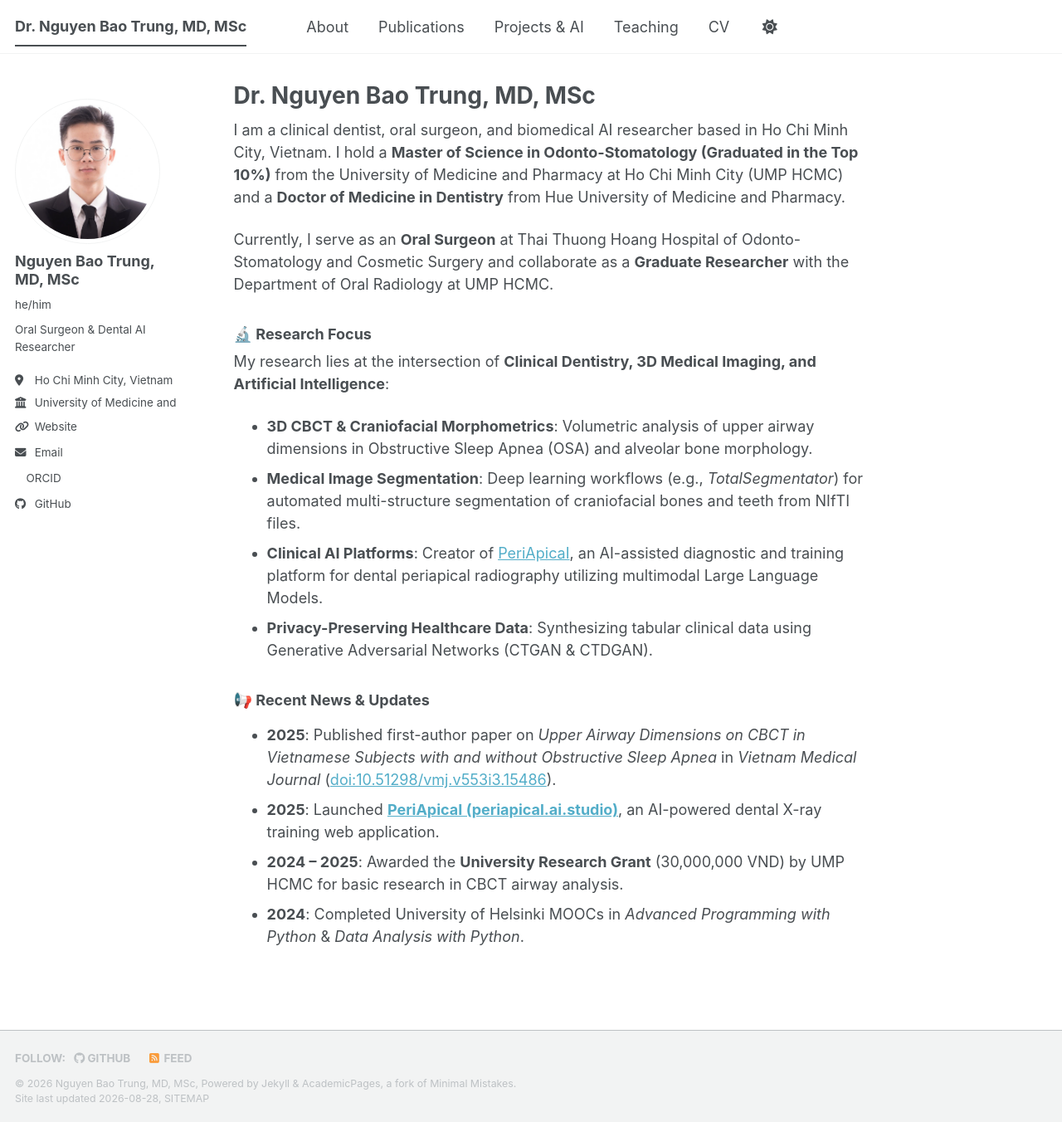
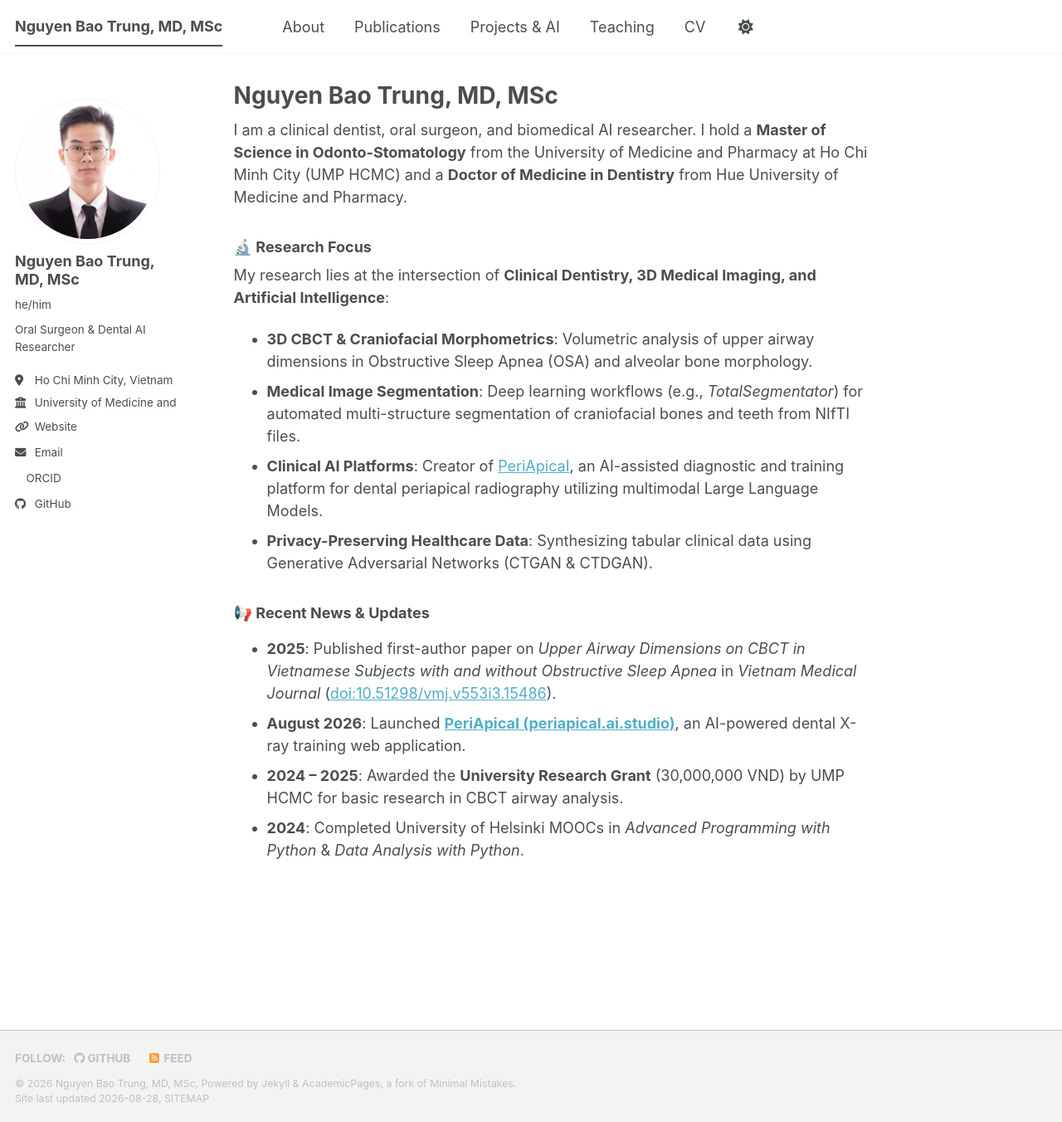
Before and after one commit to trungnb/trungnb.github.io, a Jekyll site: the page built from _pages/about.md, in a window 1280 px wide and 1352 px high. Shown: the whole window at 83% size. Built offline with Jekyll 4.4.1, drawn with Linux system fonts in a browser that asks for light colours; a style sheet for code colours, icons or effects is not loaded.

```diff
--- a/_config.yml
+++ b/_config.yml
@@ -1,7 +1,7 @@
 # AcademicPages Configuration for Dr. Nguyen Bao Trung
 locale                   : "en-US"
 site_theme               : "default"
-title                    : "Dr. Nguyen Bao Trung, MD, MSc"
+title                    : "Nguyen Bao Trung, MD, MSc"
 title_separator          : "•"
 name                     : &name "Nguyen Bao Trung, MD, MSc"
 description              : &description "Academic website & portfolio of Dr. Nguyen Bao Trung, MD, MSc - Oral Surgeon & Dental AI Researcher."
--- a/_pages/about.md
+++ b/_pages/about.md
@@ -1,6 +1,6 @@
 ---
 permalink: /
-title: "Dr. Nguyen Bao Trung, MD, MSc"
+title: "Nguyen Bao Trung, MD, MSc"
 excerpt: "About me"
 author_profile: true
 layout: single
@@ -9,9 +9,7 @@ redirect_from:
   - /about.html
 ---
 
-I am a clinical dentist, oral surgeon, and biomedical AI researcher based in Ho Chi Minh City, Vietnam. I hold a **Master of Science in Odonto-Stomatology (Graduated in the Top 10%)** from the University of Medicine and Pharmacy at Ho Chi Minh City (UMP HCMC) and a **Doctor of Medicine in Dentistry** from Hue University of Medicine and Pharmacy.
-
-Currently, I serve as an **Oral Surgeon** at Thai Thuong Hoang Hospital of Odonto-Stomatology and Cosmetic Surgery and collaborate as a **Graduate Researcher** with the Department of Oral Radiology at UMP HCMC.
+I am a clinical dentist, oral surgeon, and biomedical AI researcher. I hold a **Master of Science in Odonto-Stomatology** from the University of Medicine and Pharmacy at Ho Chi Minh City (UMP HCMC) and a **Doctor of Medicine in Dentistry** from Hue University of Medicine and Pharmacy.
 
 ### 🔬 Research Focus
 My research lies at the intersection of **Clinical Dentistry, 3D Medical Imaging, and Artificial Intelligence**:
@@ -22,6 +20,6 @@ My research lies at the intersection of **Clinical Dentistry, 3D Medical Imaging
 
 ### 📢 Recent News & Updates
 * **2025**: Published first-author paper on *Upper Airway Dimensions on CBCT in Vietnamese Subjects with and without Obstructive Sleep Apnea* in *Vietnam Medical Journal* ([doi:10.51298/vmj.v553i3.15486](https://doi.org/10.51298/vmj.v553i3.15486)).
-* **2025**: Launched **[PeriApicaI (periapical.ai.studio)](https://periapical.ai.studio)**, an AI-powered dental X-ray training web application.
+* **August 2026**: Launched **[PeriApicaI (periapical.ai.studio)](https://periapical.ai.studio)**, an AI-powered dental X-ray training web application.
 * **2024 – 2025**: Awarded the **University Research Grant** (30,000,000 VND) by UMP HCMC for basic research in CBCT airway analysis.
 * **2024**: Completed University of Helsinki MOOCs in *Advanced Programming with Python* & *Data Analysis with Python*.
```
